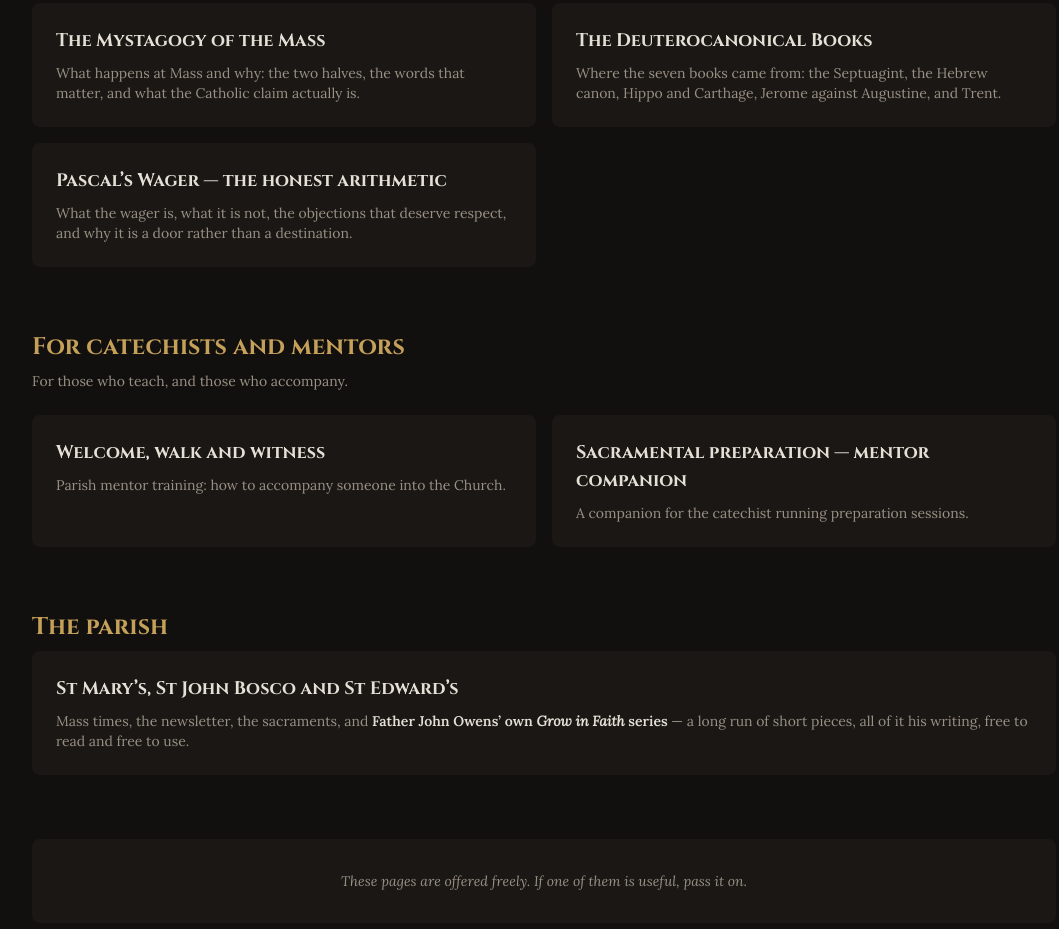
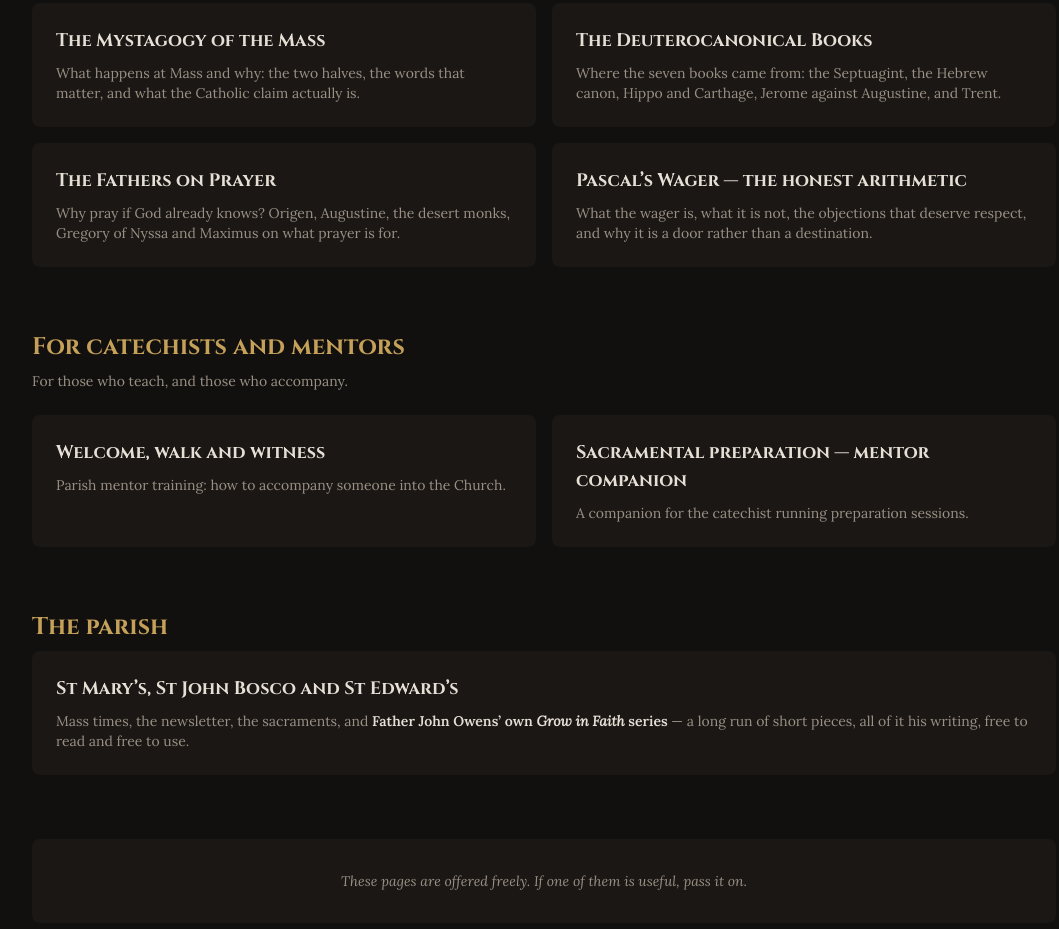
Before and after one commit to 3stepuk/1582-rheims, a plain HTML site: page resources.html in a window 1280 px wide. Shown: the part 2603-3532 px from the top of the page, without its empty margins (96-1155 px from the left). Drawn offline with nearby package versions, Linux system fonts and the light colour scheme.

Commit message:
Resources: add The Fathers on Prayer

```diff
--- a/resources.html
+++ b/resources.html
@@ -192,6 +192,10 @@
                     <h3 class="text-lg font-bold mb-2">The Deuterocanonical Books</h3>
                     <p class="text-sm text-antique-muted font-serif">Where the seven books came from: the Septuagint, the Hebrew canon, Hippo and Carthage, Jerome against Augustine, and Trent.</p>
                 </a>
+                <a class="card block antique-border bg-antique-card rounded-lg p-6 transition-colors" href="https://3stepuk.github.io/Fathers-on-Prayer/">
+                    <h3 class="text-lg font-bold mb-2">The Fathers on Prayer</h3>
+                    <p class="text-sm text-antique-muted font-serif">Why pray if God already knows? Origen, Augustine, the desert monks, Gregory of Nyssa and Maximus on what prayer is for.</p>
+                </a>
                 <a class="card block antique-border bg-antique-card rounded-lg p-6 transition-colors" href="https://3stepuk.github.io/Pascals-Wager/">
                     <h3 class="text-lg font-bold mb-2">Pascal&rsquo;s Wager &mdash; the honest arithmetic</h3>
                     <p class="text-sm text-antique-muted font-serif">What the wager is, what it is not, the objections that deserve respect, and why it is a door rather than a destination.</p>
```
